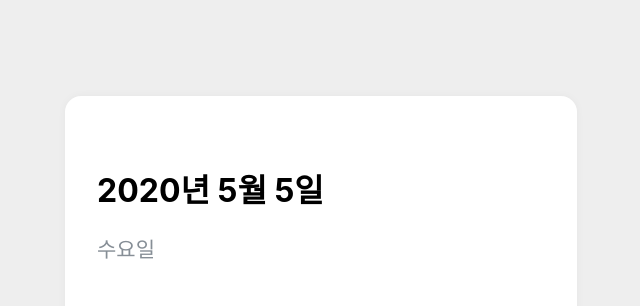
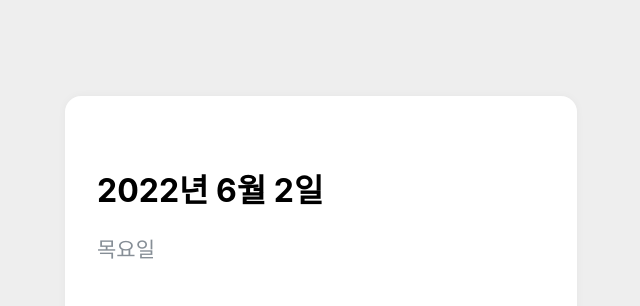
Before and after one commit to tony2550/react-todolist, a React (Create React App) app: page / in a window 1280 px wide. Shown: the top 306 px of the page, without its empty margins (319-959 px from the left). Built offline with nearby package versions, Linux system fonts and the light colour scheme.

Commit message:
add date and day in TodoHead

```diff
--- a/src/components/TodoHead.jsx
+++ b/src/components/TodoHead.jsx
@@ -32,12 +32,21 @@ const TodoHeadBlock = styled.div`
 const TodoHead = () => {
   const todos = useTodoState();
 
-  const undoneTasks = todos.filter(todo => !todo.done);
+  const undoneTasks = todos.filter((todo) => !todo.done);
+
+  const today = new Date();
+  const dateString = today.toLocaleDateString('ko-KR', {
+    year: 'numeric',
+    month: 'long',
+    day: 'numeric',
+  });
+
+  const dayName = today.toLocaleDateString('ko-KR', { weekday: 'long' });
 
   return (
     <TodoHeadBlock>
-      <h1>2020년 5월 5일</h1>
-      <div className="day">수요일</div>
+      <h1>{dateString}</h1>
+      <div className="day">{dayName}</div>
       <div className="tasks-left">할 일 {undoneTasks.length}개 남음</div>
     </TodoHeadBlock>
   );
```
